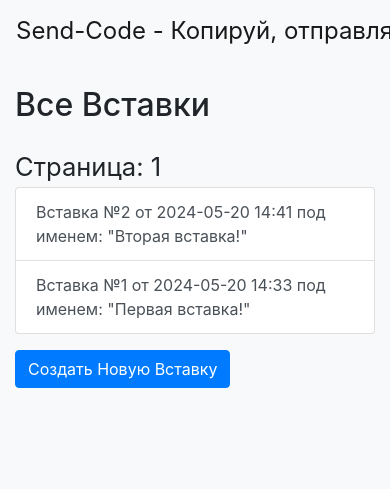
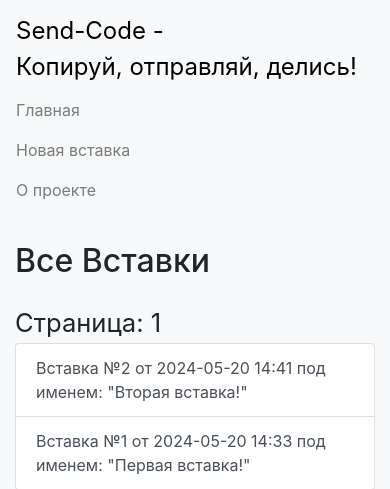
Before and after one commit to infikot/send-code, a Flask app: page / in a window 390 px wide; the page is wider, and only the part inside the window is pictured. Shown: the top 489 px of that part. Run offline with Flask 3, Linux system fonts and the light colour scheme; some libraries are stand-ins or nearby versions.

Commit message:
Добавления и Исправления
1) Добавил смену региона для правильного отображения времени (по стандарту теперь Московское (+3), а не EST (+0))
2) Исправил ошибку отображения заголовка и меню сайта на Android/IOS устройствах

На этом всё, надеюсь больше багов не будет

```diff
--- a/app.py
+++ b/app.py
@@ -5,6 +5,9 @@ from werkzeug.security import generate_password_hash, check_password_hash
 import time
 from flask_limiter import Limiter
 from flask_limiter.util import get_remote_address
+from pytz import timezone
+
+tz = timezone('Europe/Moscow')
 
 app = Flask(__name__)
 app.config['SECRET_KEY'] = 'your_secret_key'
@@ -22,7 +25,7 @@ class Paste(db.Model):
     id = db.Column(db.Integer, primary_key=True)
     title = db.Column(db.String(100))
     content = db.Column(db.Text, nullable=False)
-    created_at = db.Column(db.DateTime, default=datetime.utcnow)
+    created_at = db.Column(db.DateTime, default=datetime.now(tz=tz))
     password_hash = db.Column(db.String(128))
     is_public = db.Column(db.Boolean, default=True)
 
--- a/req.txt
+++ b/req.txt
@@ -3,3 +3,4 @@ alembic
 werkzeug
 flask_sqlalchemy
 flask_limiter
+pytz
--- a/static/styles.css
+++ b/static/styles.css
@@ -4,7 +4,9 @@ body {
 
 .navbar-brand {
     font-size: 1.5rem;
+    color: black !important;
 }
+
 
 .container {
     margin-top: 20px;
--- a/templates/base.html
+++ b/templates/base.html
@@ -7,12 +7,19 @@
     <link rel="stylesheet" href="{{ url_for('static', filename='bootstrap.min.css') }}">
     <link rel="stylesheet" href="{{ url_for('static', filename='styles.css') }}">
     <link rel="icon" type="image/x-icon" href="{{ url_for('static', filename='favicon.png') }}">
+    <!-- Yandex.RTB -->
+    <script>window.yaContextCb=window.yaContextCb||[]</script>
+    <script src="https://yandex.ru/ads/system/context.js" async></script>
 </head>
 <body>
+    <!-- Эти ***чие фиксы я и вправду делал с помощью нейросети тк не понимал в чём баг, не вам меня осуждать! -->
     <nav class="navbar navbar-expand-lg navbar-light bg-light">
-        <a class="navbar-brand" href="{{ url_for('index') }}">Send-Code - Копируй, отправляй, делись!</a>
-        <div class="collapse navbar-collapse">
-            <ul class="navbar-nav mr-auto">
+        <a class="navbar-brand" href="{{ url_for('index') }}">
+            <span class="d-block d-sm-inline">Send-Code -</span>
+            <span class="d-block d-sm-inline">Копируй, отправляй, делись!</span>
+        </a>
+        <div class="w-100">
+            <ul class="navbar-nav d-flex">
                 <li class="nav-item">
                     <a class="nav-link" href="{{ url_for('index') }}">Главная</a>
                 </li>
@@ -28,5 +35,15 @@
     <div class="container">
         {% block content %}{% endblock %}
     </div>
+    <!-- Yandex.RTB R-A-9517966-1 -->
+    <script>
+    window.yaContextCb.push(()=>{
+        Ya.Context.AdvManager.render({
+            "blockId": "R-A-9517966-1",
+            "type": "floorAd",
+            "platform": "desktop"
+        })
+    })
+    </script>
 </body>
 </html>
```
